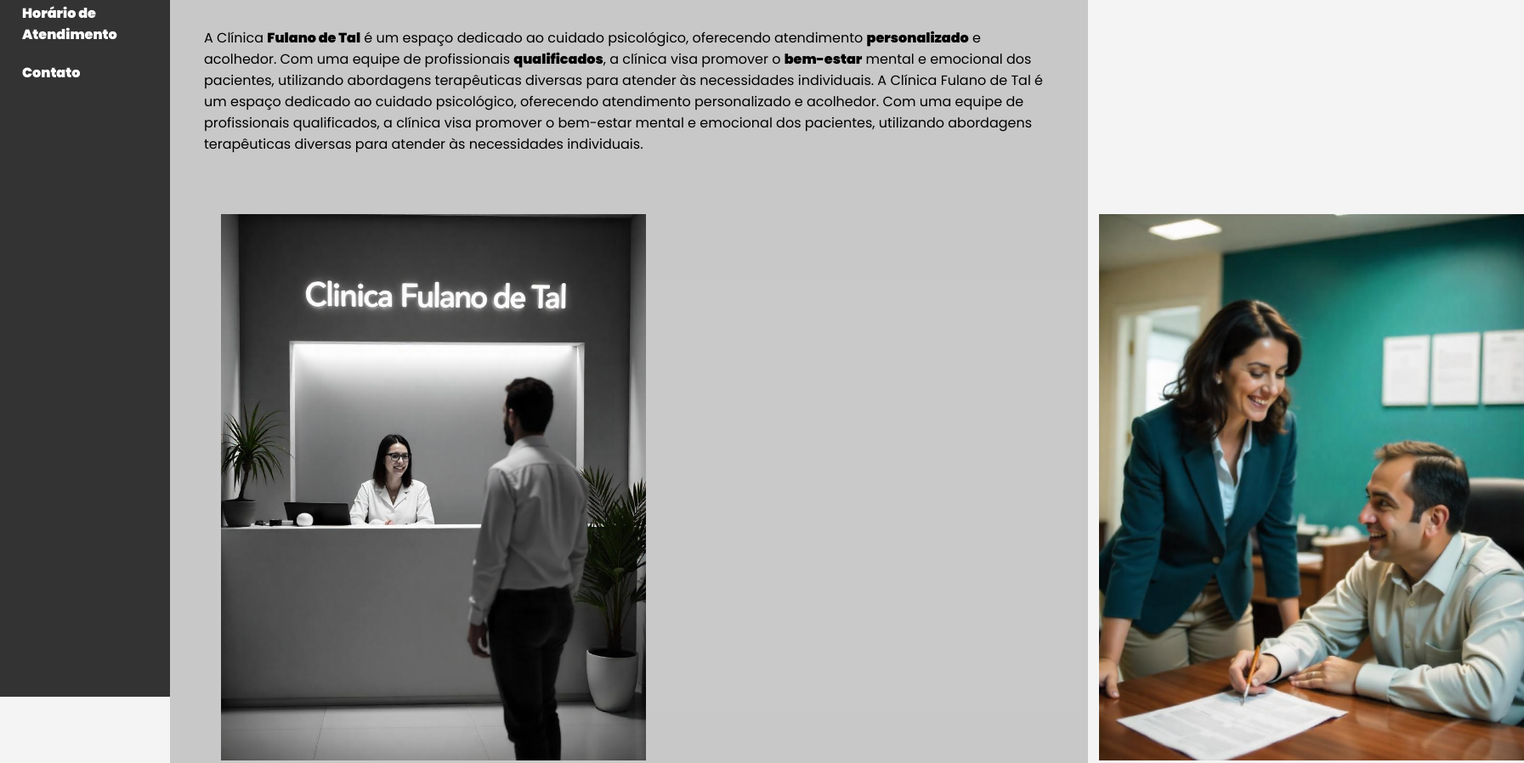
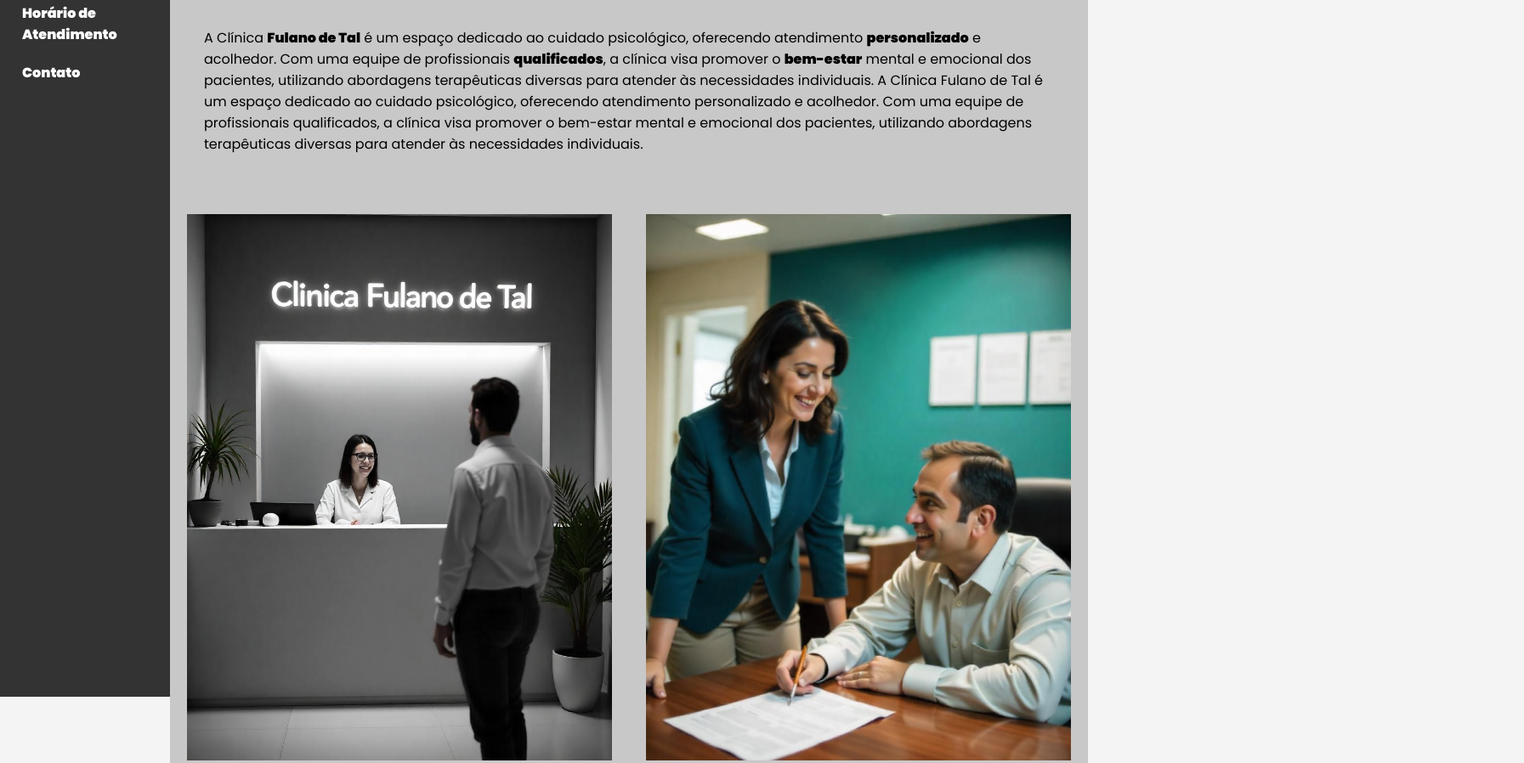
Before and after one commit to LuizMendess/Desafio-Primeiro-site, a plain HTML site: page index.html in a window 1280 px wide. Shown: the part 180-1078 px from the top of the page at 85% size, 1793 px wide, since content can reach past the window. Drawn offline with Linux system fonts and the light colour scheme.

Commit message:
primeiro commit

```diff
--- a/css/style.css
+++ b/css/style.css
@@ -55,14 +55,10 @@ body {
   bottom: 51px;
 }
 
-.foto-principal {
-  position: relative;
-  left: 40px;
-}
-
-.atendimento {
-  position: relative;
-  left: 570px;
+.fotos-content {
+  display: flex;
+  flex-direction: row;
+  justify-content: space-between;
 }
 
 .paragrafo-1 {
--- a/index.html
+++ b/index.html
@@ -54,6 +54,7 @@
         </p>
         <br />
         <br />
+        <div class="fotos-content">
         <img
           class="foto-principal"
           src="imagens/Foto principal.png"
@@ -66,6 +67,8 @@
           width="500px"
           class="atendimento"
         />
+      </div>
+
       </div>
 
 
```
